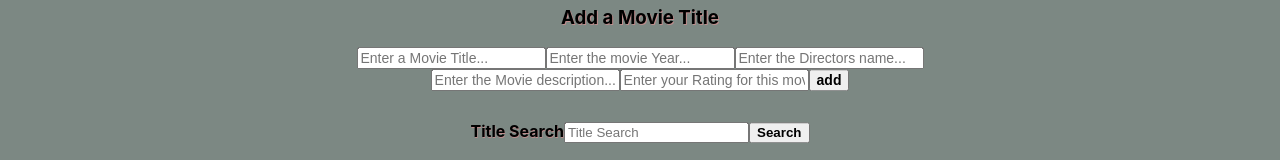
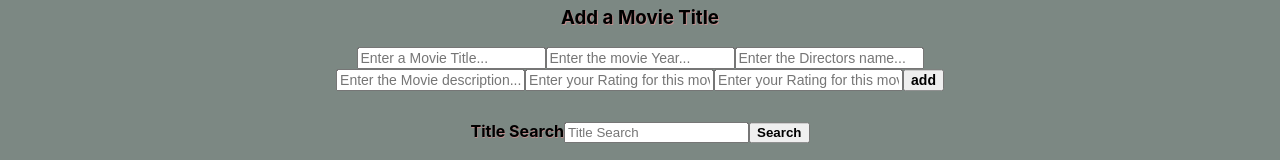
Before and after one commit to Allen-Craig/MyMoviePal, a React (Create React App) app: page /mymovies in a window 1280 px wide. Shown: the part 584-744 px from the top of the page. Built offline with nearby package versions, Linux system fonts and the light colour scheme.

Commit message:
some small changes

```diff
--- a/src/Home.js
+++ b/src/Home.js
@@ -1,7 +1,11 @@
 import { useNavigate } from "react-router-dom";
-import "./index.css"; //Will seperate CSS files be needed?
+import "./index.css";
+
+
 export function Home() {
   const navigate = useNavigate();
+
+
   return (
     <div>
       {" "}
--- a/src/MyMovies.js
+++ b/src/MyMovies.js
@@ -28,6 +28,7 @@ export function MyMovies() {
       })
       .catch((err) => console.error(err));
   };
+
   const handleAddFormChange = (event) => {
     event.preventDefault();
 
@@ -114,6 +115,13 @@ export function MyMovies() {
                 placeholder="Enter your Rating for this movie..."
                 onChange={handleAddFormChange}
               />
+              <input
+                type="text"
+                name="Rating"
+                required="required"
+                placeholder="Enter your Rating for this movie..."
+                onChange={handleAddFormChange}
+              />
               <button type="submit">
                 <b>add</b>
               </button>
@@ -154,4 +162,4 @@ export function MyMovies() {
       </div>
     </div>
   );
-}
+};
--- a/src/SignUp.js
+++ b/src/SignUp.js
@@ -1,7 +1,11 @@
 import { useNavigate } from "react-router-dom";
 import "./index";
+
+
 export function SignUp() {
   const navigate = useNavigate();
+
+
   return (
     <div>
       {" "}
@@ -52,4 +56,4 @@ export function SignUp() {
       </div>
     </div>
   );
-}
+};
```
